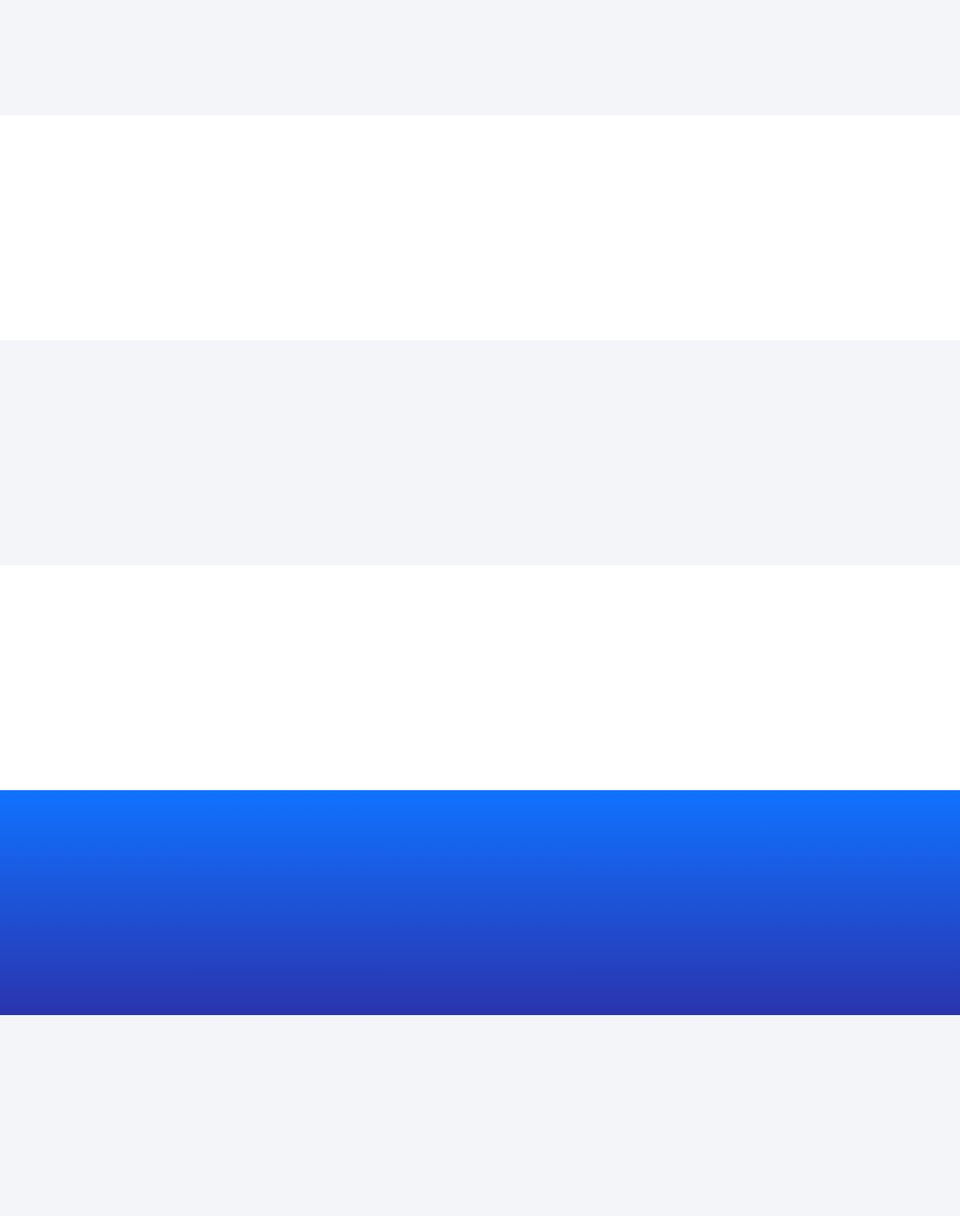
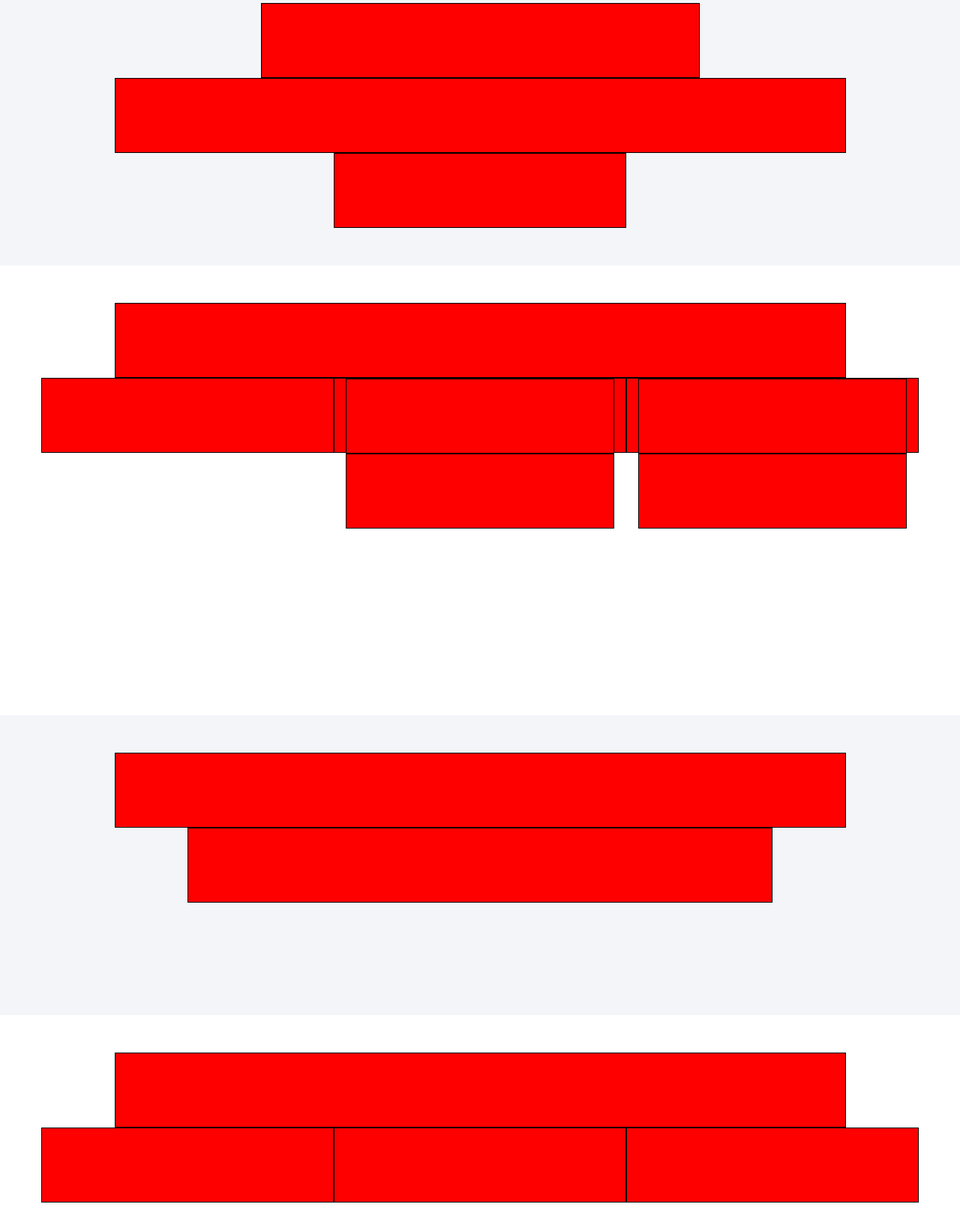
Before and after one commit to davidtrevor97/html-css-digitalocean, a plain HTML site: page index.html in a window 1280 px wide. Shown: the part 518-2140 px from the top of the page at 75% size. Drawn offline with nearby package versions, Linux system fonts and the light colour scheme.

Commit message:
commit 2

```diff
--- a/css/style.css
+++ b/css/style.css
@@ -3,12 +3,14 @@
   padding: 0;
   box-sizing: border-box;
 }
-section{
+section ,
+footer{
   padding: 50px 0 50px 0;
-  height: 300px;
+  height: 400px;
 }
 .row div{
   background-color: red;
+  border: 1px solid black;
   height: 100px;
 }
 /* UTILITIES */
@@ -48,3 +50,9 @@ section{
 .bg-dark-blue{
   background-color: #010e28;
 }
+/* STYLES */
+#section-3,
+#section-5,
+#section-6{
+  height: 600px;
+}
--- a/index.html
+++ b/index.html
@@ -54,31 +54,128 @@
       </section>
       <!-- inizio section-2 -->
       <section class="bg-gray">
+        <div class="container">
+          <div class="row">
+            <div class="col-xs-6 col-xs-offset-3">
 
+            </div>
+            <div class="col-xs-10 col-xs-offset-1">
+              <ul>
+
+              </ul>
+            </div>
+            <div class="col-xs-4 col-xs-offset-4">
+
+            </div>
+          </div>
+        </div>
       </section>
       <!-- inizio section-3 -->
-      <section>
+      <section id="section-3">
+        <div class="container">
+          <div class="row">
+            <div class="col-xs-10 col-xs-offset-1">
 
+            </div>
+          </div>
+        </div>
+        <div class="container">
+          <div class="row">
+            <div class="col-xs-10 col-xs-offset-1 col-md-4 col-md-offset-0">
+
+            </div>
+            <div class="col-xs-10 col-xs-offset-1 col-md-4 col-md-offset-0">
+              <div class="col-xs-12">
+
+              </div>
+              <div class="col-xs-12">
+
+              </div>
+            </div>
+            <div class="col-xs-10 col-xs-offset-1 col-md-4 col-md-offset-0">
+              <div class="col-xs-12">
+
+              </div>
+              <div class="col-xs-12">
+
+              </div>
+            </div>
+          </div>
+        </div>
       </section>
       <!-- inizio section-4 -->
       <section class="bg-gray">
+        <div class="container">
+          <div class="row">
+            <div class="col-xs-10 col-xs-offset-1">
 
+            </div>
+            <div class="col-xs-8 col-xs-offset-2">
+
+            </div>
+          </div>
+        </div>
       </section>
       <!-- inizio section-5 -->
-      <section>
+      <section id="section-5">
+        <div class="container">
+          <div class="row">
+            <div class="col-xs-10 col-xs-offset-1">
 
+            </div>
+            <div class="col-xs-10 col-xs-offset-1 col-md-4 col-md-offset-0">
+
+            </div>
+            <div class="col-xs-10 col-xs-offset-1 col-md-4 col-md-offset-0">
+
+            </div>
+            <div class="col-xs-10 col-xs-offset-1 col-md-4 col-md-offset-0">
+
+            </div>
+          </div>
+        </div>
       </section>
       <!-- inizio section-6 -->
-      <section class="bg-blue">
+      <section class="bg-blue" id="section-6">
+        <div class="container">
+          <div class="row">
+            <div class="col-xs-10 col-xs-offset-1">
 
+            </div>
+            <div class="col-xs-10 col-xs-offset-1 col-md-6 col-md-offset-0">
+
+            </div>
+            <div class="col-xs-10 col-xs-offset-1 col-md-6 col-md-offset-0">
+
+            </div>
+          </div>
+        </div>
       </section>
       <!-- inizio section-7 -->
       <section class="bg-gray">
+        <div class="container">
+          <div class="row">
+            <div class="col-xs-10 col-xs-offset-1">
 
+            </div>
+            <div class="col-xs-6 col-xs-offset-3">
+
+            </div>
+          </div>
+        </div>
       </section>
       <!-- inizio section-8 -->
       <section class="bg-blue">
+        <div class="container">
+          <div class="row">
+            <div class="col-xs-10 col-xs-offset-1">
 
+            </div>
+            <div class="col-xs-6 col-xs-offset-3">
+
+            </div>
+          </div>
+        </div>
       </section>
     </main>
 
@@ -86,6 +183,25 @@
 
     <!-- INIZIO FOOTER -->
     <footer class="bg-dark-blue">
+      <div class="container">
+        <div class="row">
+          <div class="col-xs-10 col-xs-offset-1 col-md-4 col-md-offset-0">
+
+          </div>
+          <div class="col-xs-10 col-xs-offset-1 col-md-2 col-md-offset-0">
+
+          </div>
+          <div class="col-xs-10 col-xs-offset-1 col-md-2 col-md-offset-0">
+
+          </div>
+          <div class="col-xs-10 col-xs-offset-1 col-md-2 col-md-offset-0">
+
+          </div>
+          <div class="col-xs-10 col-xs-offset-1 col-md-2 col-md-offset-0">
+
+          </div>
+        </div>
+      </div>
     </footer>
     <!-- FINE FOOTER -->
   </body>
```
